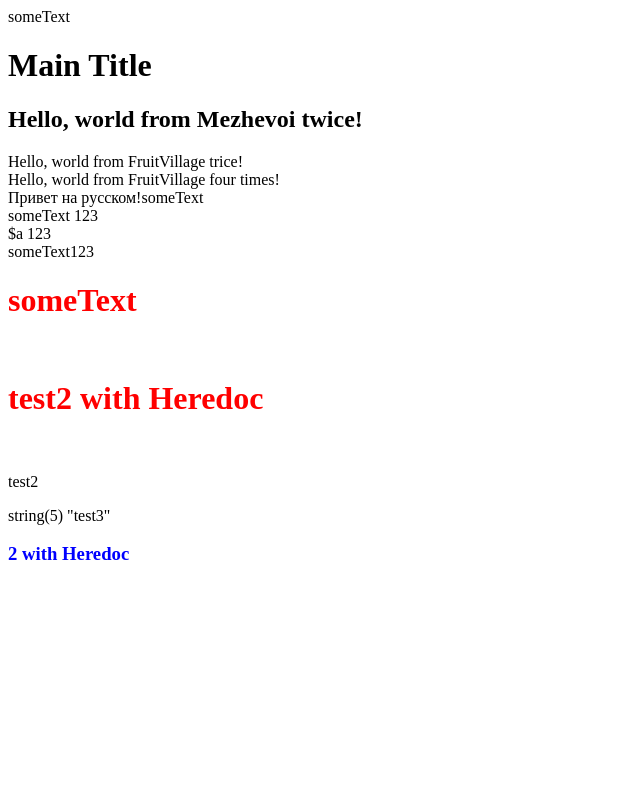
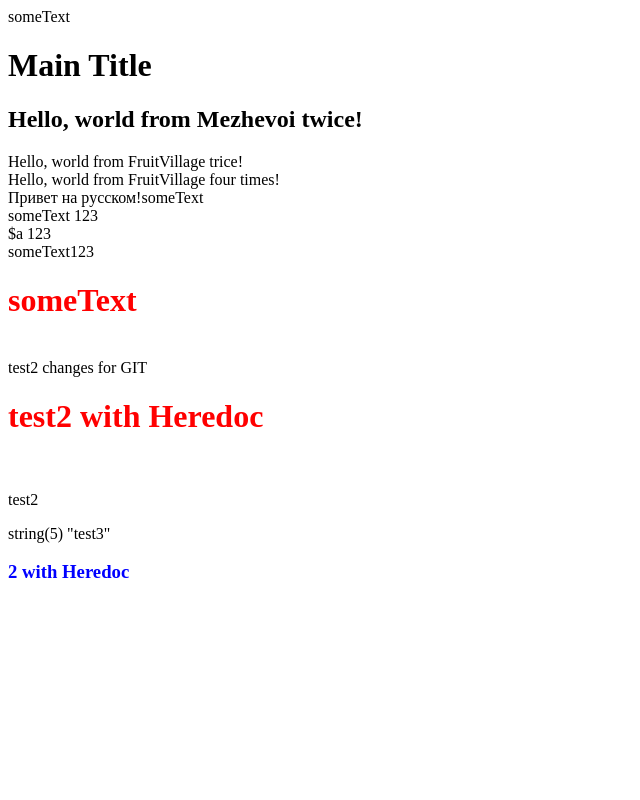
Before and after one commit to islamov-ildar/php-first, a PHP site: page /repeatFromLesson-1.php in a window 1280 px wide. Shown: the whole page, without its empty margins (0-640 px from the left). Run offline with PHP 8.4, Linux system fonts and the light colour scheme.

Commit message:
Added code in line 30

```diff
--- a/lesson1/repeatFromLesson-1.php
+++ b/lesson1/repeatFromLesson-1.php
@@ -27,6 +27,8 @@
     echo "<h1 style=\"color: red\">{$a}</h1><br>"; //экранирование тегов при помощи бек-слешей, также можно использовать одинарные кавычки
     $a = 'test2';
     //heredoc - синтаксис который не требует использования кавычек
+    echo $a . " changes for GIT";
+
 
     echo <<<php
         <h1 style = "color: red">{$a} with Heredoc</h1><br>
```
